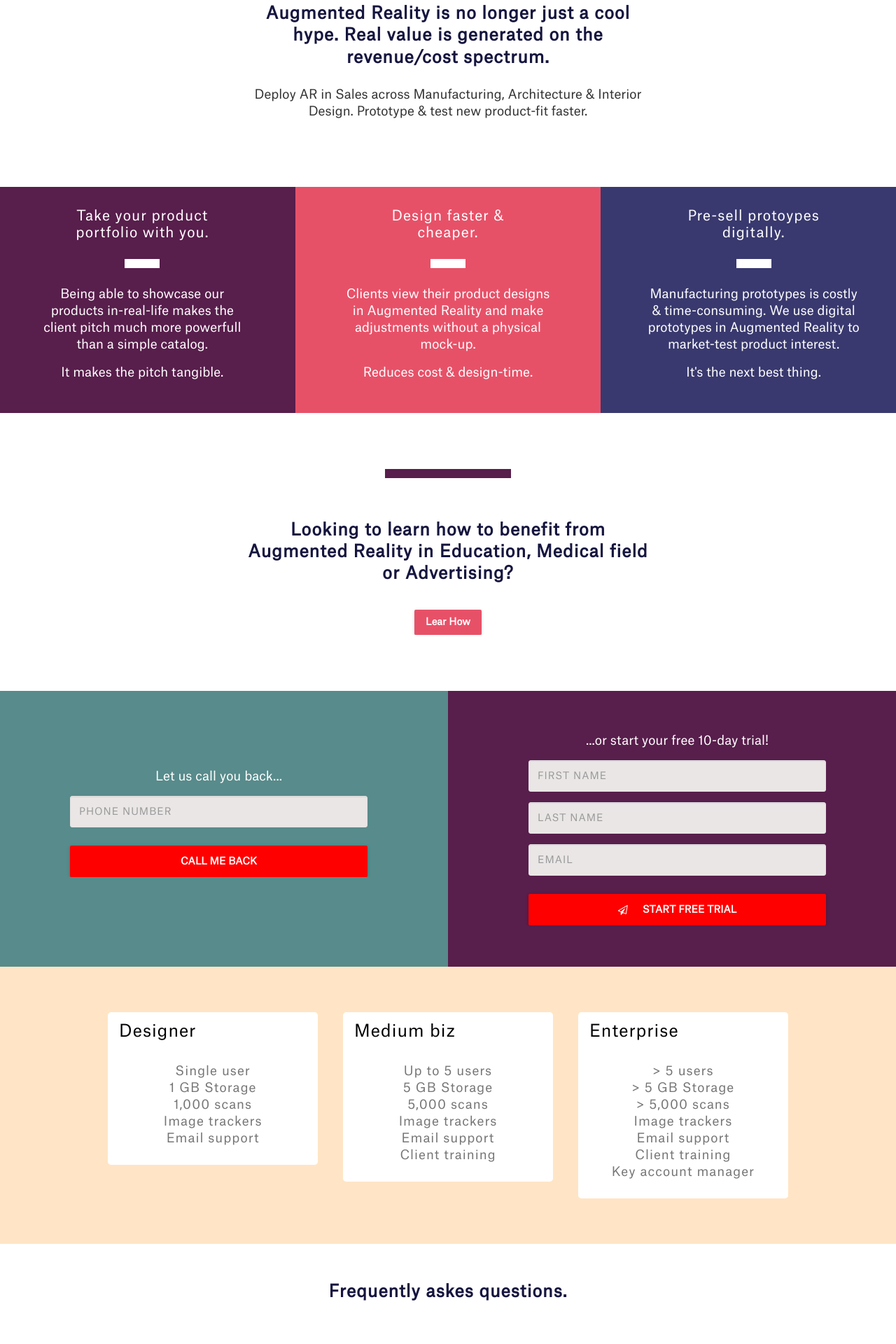
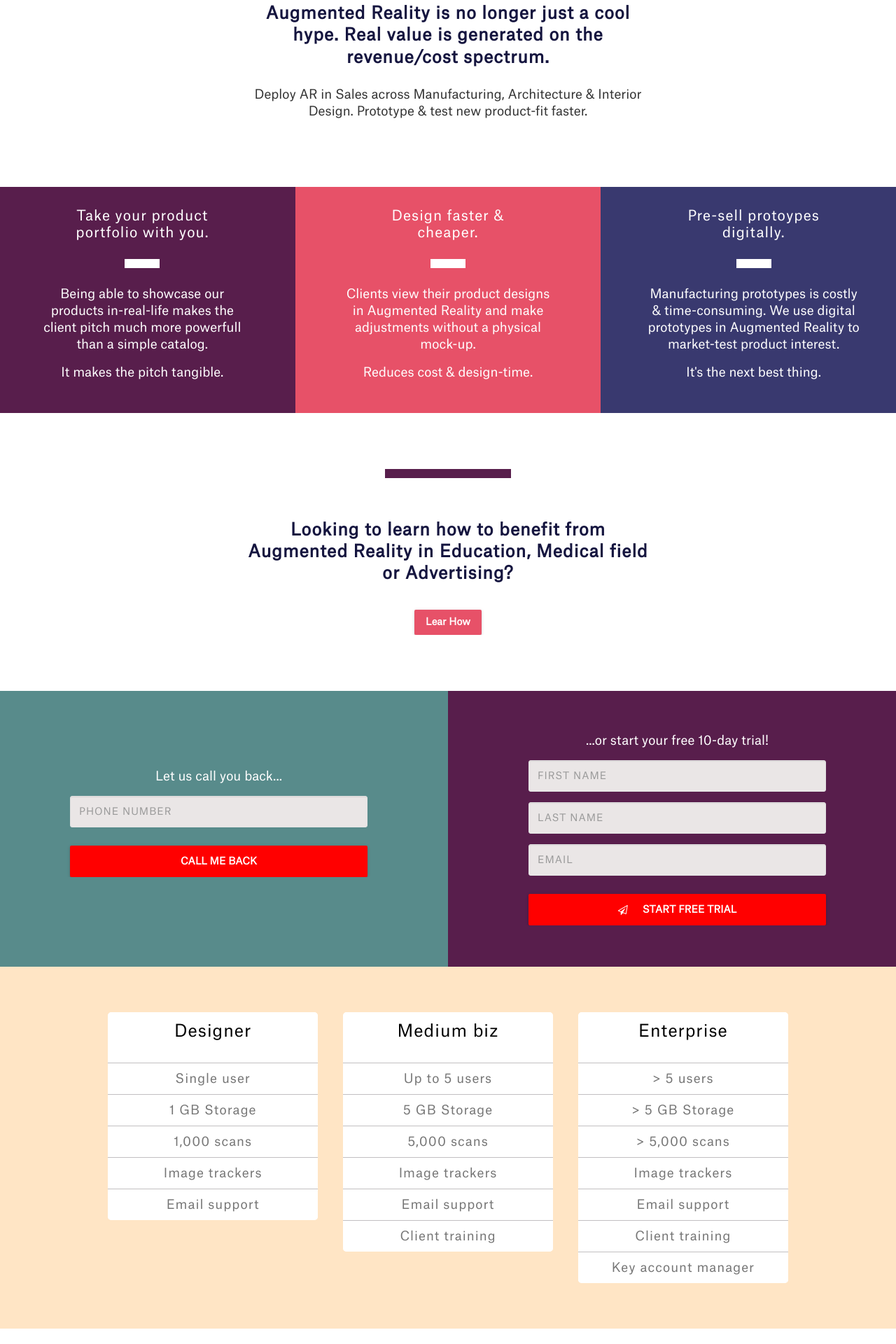
Before and after one commit to fandy/arbio, a PHP site: page / in a window 1280 px wide. Shown: the part 2800-4720 px from the top of the page at 70% size. Run offline with PHP 8.4, Linux system fonts and the light colour scheme; some web fonts are replaced.

Commit message:
pricing2

```diff
--- a/home.html
+++ b/home.html
@@ -258,10 +258,10 @@
           <div class="col-md-12">
             <div class="mdl-card mdl-card-pricing">
               <div class="mdl-card__title">
-                <h2 class="mdl-card__title-text">Designer</h2>
+                <h2 class="mdl-card__title-text text-center">Designer</h2>
               </div>
-              <div class="mdl-card__supporting-text">
-                <ul>
+              <div class="mdl-card__supporting-text p-rl-0 p-b-0">
+                <ul class="m-b-0">
                   <li>Single user</li>
                   <li>1 GB Storage</li>
                   <li>1,000 scans</li>
@@ -274,8 +274,8 @@
               <div class="mdl-card__title">
                 <h2 class="mdl-card__title-text">Medium biz</h2>
               </div>
-              <div class="mdl-card__supporting-text">
-                <ul>
+              <div class="mdl-card__supporting-text p-rl-0 p-b-0">
+                <ul class="m-b-0">
                   <li>Up to 5 users</li>
                   <li>5 GB Storage</li>
                   <li>5,000 scans</li>
@@ -289,8 +289,8 @@
               <div class="mdl-card__title">
                 <h2 class="mdl-card__title-text">Enterprise</h2>
               </div>
-              <div class="mdl-card__supporting-text">
-                <ul>
+              <div class="mdl-card__supporting-text p-rl-0 p-b-0">
+                <ul class="m-b-0">
                   <li> > 5 users</li>
                   <li> > 5 GB Storage</li>
                   <li> > 5,000 scans</li>
--- a/public/css/arbi.css
+++ b/public/css/arbi.css
@@ -438,6 +438,10 @@ button.apple i{
 .p-b-0{
 	padding-bottom: 0 !important;
 }
+.p-rl-0{
+	padding-right: 0 !important;
+	padding-left: 0 !important;
+}
 .guion-small{
 	content : '';
 	width: 50px;
@@ -554,6 +558,14 @@ a.call-me{
 	margin: 15px;
 
 }
+.mdl-card-pricing .mdl-card__title h2{
+	margin: auto;
+}
+.mdl-card-pricing .mdl-card__supporting-text ul li{
+	padding: 10px;
+    border-top: 1px solid #C2BFC1;
+}
+
 @media ( min-width : 768px) {
 	nav.navbar.navbar-default{
 		background-color: transparent;
@@ -741,10 +753,6 @@ a.call-me{
 	#section-home .height.formulario{
 		display: none;
 	}
-	.p-rl-0{
-		padding-right: 0 !important;
-		padding-left: 0 !important;
-	}
 	.container .imagen-tablet{
 		margin: auto;
 		text-align: center;
```
